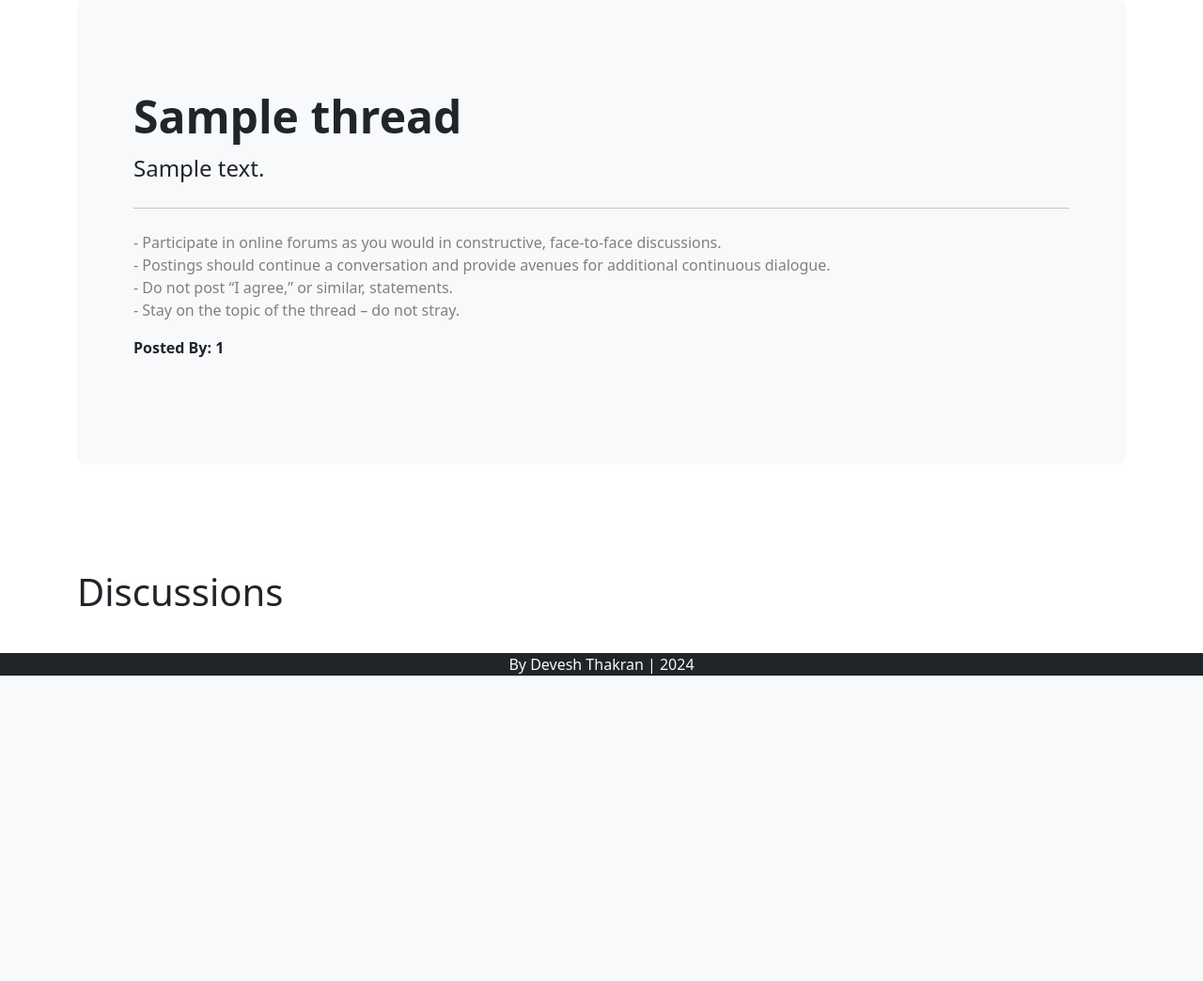
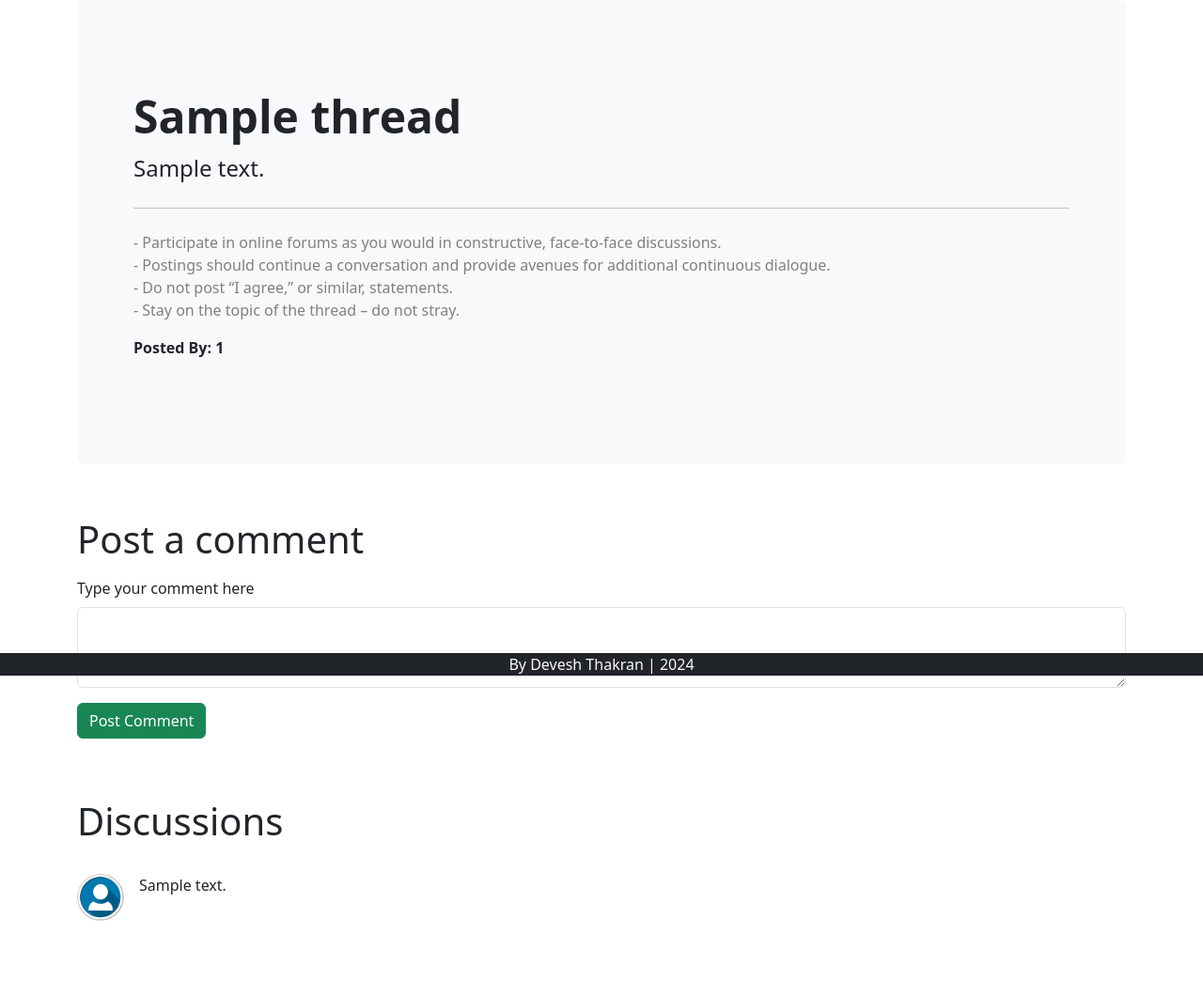
Before and after one commit to devesh-thkrn/forumsPHP, a PHP site: page /thread.php?threadid=1 in a window 1280 px wide. Shown: the part 81-1125 px from the top of the page at 94% size. Before the commit the page ends 800 px from the top, so only its background shows below. Run offline with PHP 8.4, Linux system fonts and the light colour scheme; tables that the repository leaves empty or names only in its code hold one stand-in row (values such as "Sample post").

Commit message:
Added comments functionality

```diff
--- a/thread.php
+++ b/thread.php
@@ -51,29 +51,37 @@
         </div>
     </div>
 
+    <div class="container">
+        <h1 class="py-2">Post a comment</h1>
+        <form action = "<?php $_SERVER['REQUEST_URI']?>" method="POST">
+            <div class="mb-3">
+                <label for="exampleFormControlTextarea1" class="form-label">Type your comment here</label>
+                <textarea class="form-control" id="comment" name="comment" rows="3"></textarea>
+            </div>
+            <button type="submit" class="btn btn-success">Post Comment</button>
+        </form>
+    </div>
+
     <div class="container my-5">
         <h1 class="py-3">Discussions</h1>
+
         <?php
-        // $id = $_GET['catid'];
-        // $sql = "SELECT * FROM `threads` WHERE `thread_cat_id` = $id";
-        // $result = mysqli_query($conn, $sql);
-        // while($row = mysqli_fetch_assoc($result)){
-        //     $id = $row['thread_id'];
-        //     $title = $row['thread_title'];
-        //     $desc = $row['thread_desc'];
-        //     echo '<div class="media my-3 d-flex gap-3">
-        //         <div class="flex-shrink-0 mb-3">
-        //             <img src="img/user.png" alt="User Icon" class="image-fluid object-fit-contain d-inline" style="width: 50px;">
-        //         </div>
-        //         <div class="media body">
-        //         <h5 class="d-inline"><a href="thread.php?threadid=' . $id . '" class="text-dark">
-        //             '. $row['thread_title'] .'
-        //         </a></h5><br>
-        //         '. $row['thread_desc'] . '
-        //         </div>
-        //     </div>';
+        $id = $_GET['threadid'];
+        $sql = "SELECT * FROM `comments` WHERE `thread_id` = $id";
+        $result = mysqli_query($conn, $sql);
+        while($row = mysqli_fetch_assoc($result)){
+            $id = $row['comment_id'];
+            $content = $row['comment_content'];
 
-        // };
+            echo '<div class="media my-3 d-flex gap-3">
+                <div class="flex-shrink-0 mb-3">
+                    <img src="img/user.png" alt="User Icon" class="image-fluid object-fit-contain d-inline" style="width: 50px;">
+                </div>
+                <div class="media body">
+                ' . $content . '
+            </div>';
+
+        };
         ?>
     </div>
 
```
